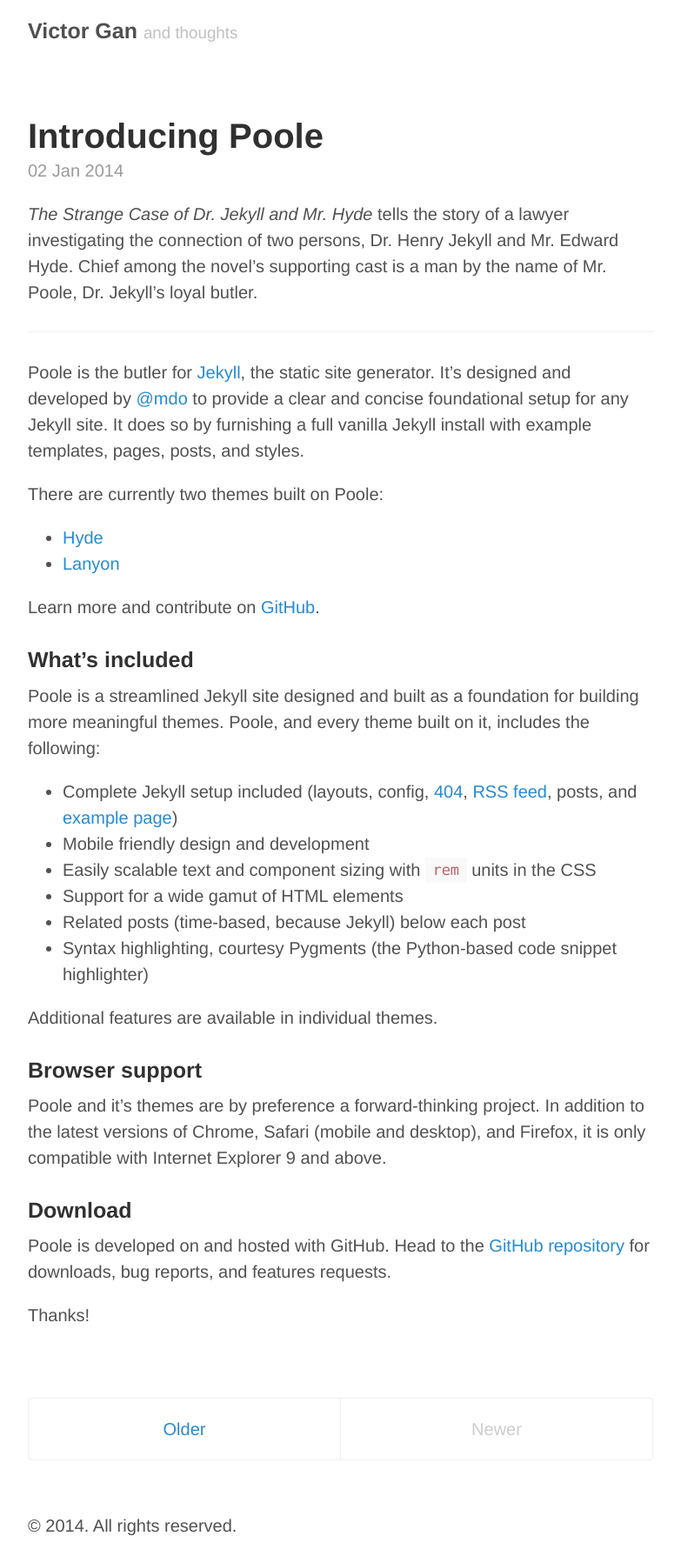
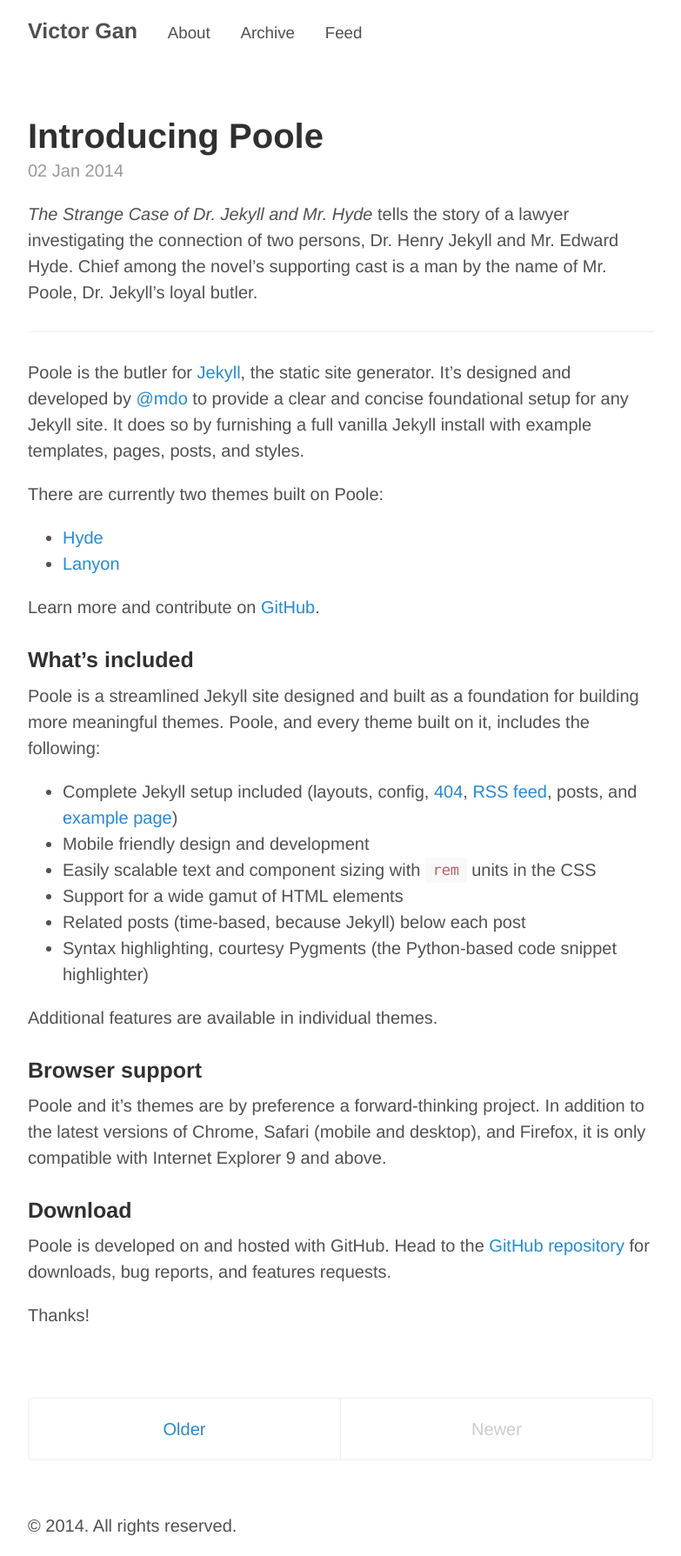
Before and after one commit to victorgan/victorgan.github.io, a Jekyll site: the page built from index.html, in a window 1280 px wide. Shown: the whole page at 87% size, without its empty margins (248-1031 px from the left). Built offline with Jekyll 4.4.1, drawn with Linux system fonts in a browser that asks for light colours; Markdown is read by kramdown in place of the engine named in the settings; the list of posts is cut into pages by our own code.

Commit message:
navigation bar

```diff
--- a/_config.yml
+++ b/_config.yml
@@ -20,3 +20,9 @@
 version:          1.0.0
 github:
   repo:           https://github.com/victorgan/victorgan.github.io.git
+
+# This is the list of pages to include in the header of the website.
+pages_list:
+  About:    '/about/'
+  Archive:  '/archive/'
+  Feed:     '/atom.xml'
--- a/_layouts/default.html
+++ b/_layouts/default.html
@@ -8,8 +8,12 @@
     <div class="container content">
       <div class="masthead">
         <h3 class="masthead-title">
-          <a href="{{ site.baseurl }}" title="Home">{{ site.title }}</a>
-          <small>{{ site.tagline }}</small>
+        <a href="/" title="Home">{{ site.title }}</a>
+
+        {% for page in site.pages_list %}
+          &nbsp;&nbsp;&nbsp;
+          <small><a href="{{ page[1]  }}">{{ page[0] }}</a></small>
+        {% endfor %}
         </h3>
       </div>
 
```
